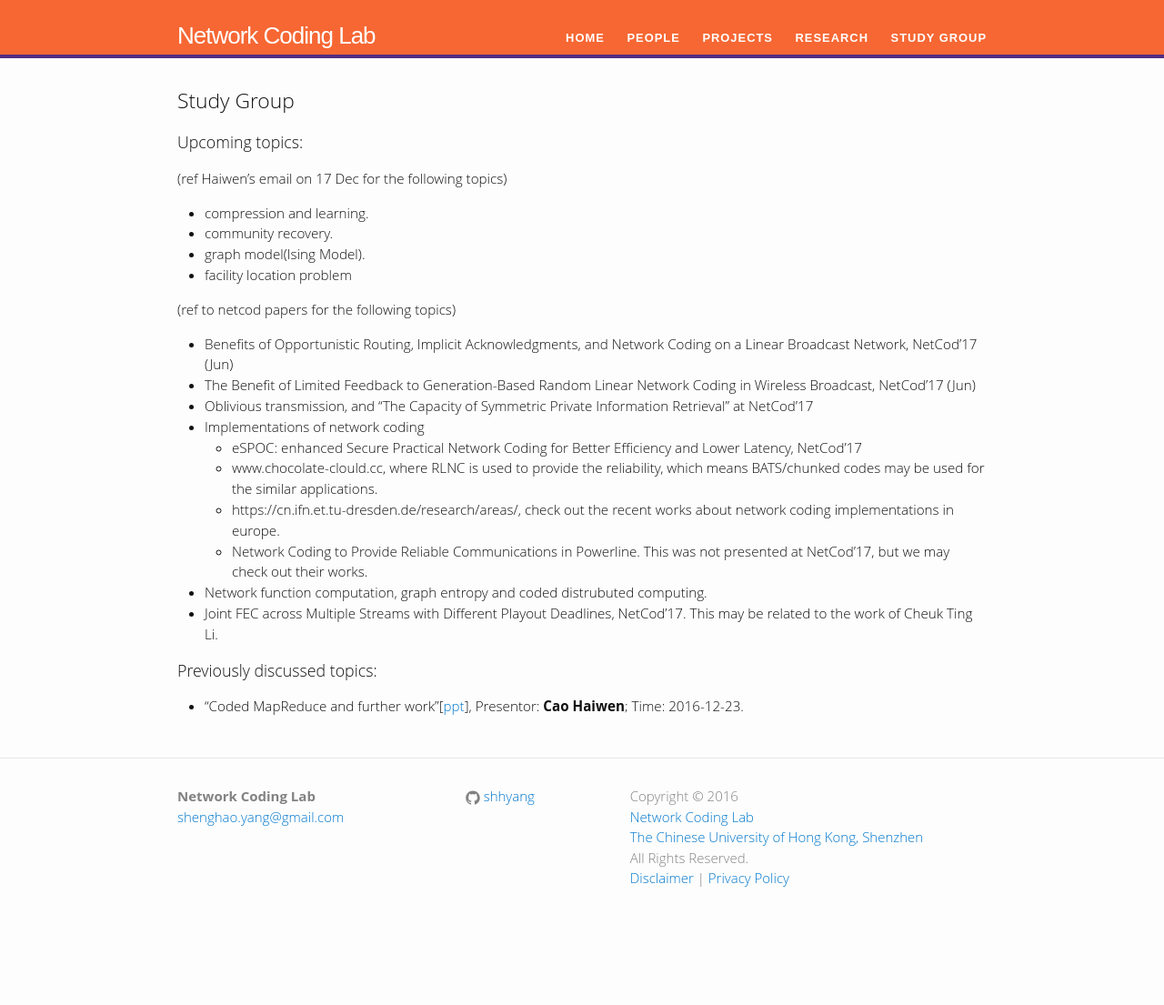
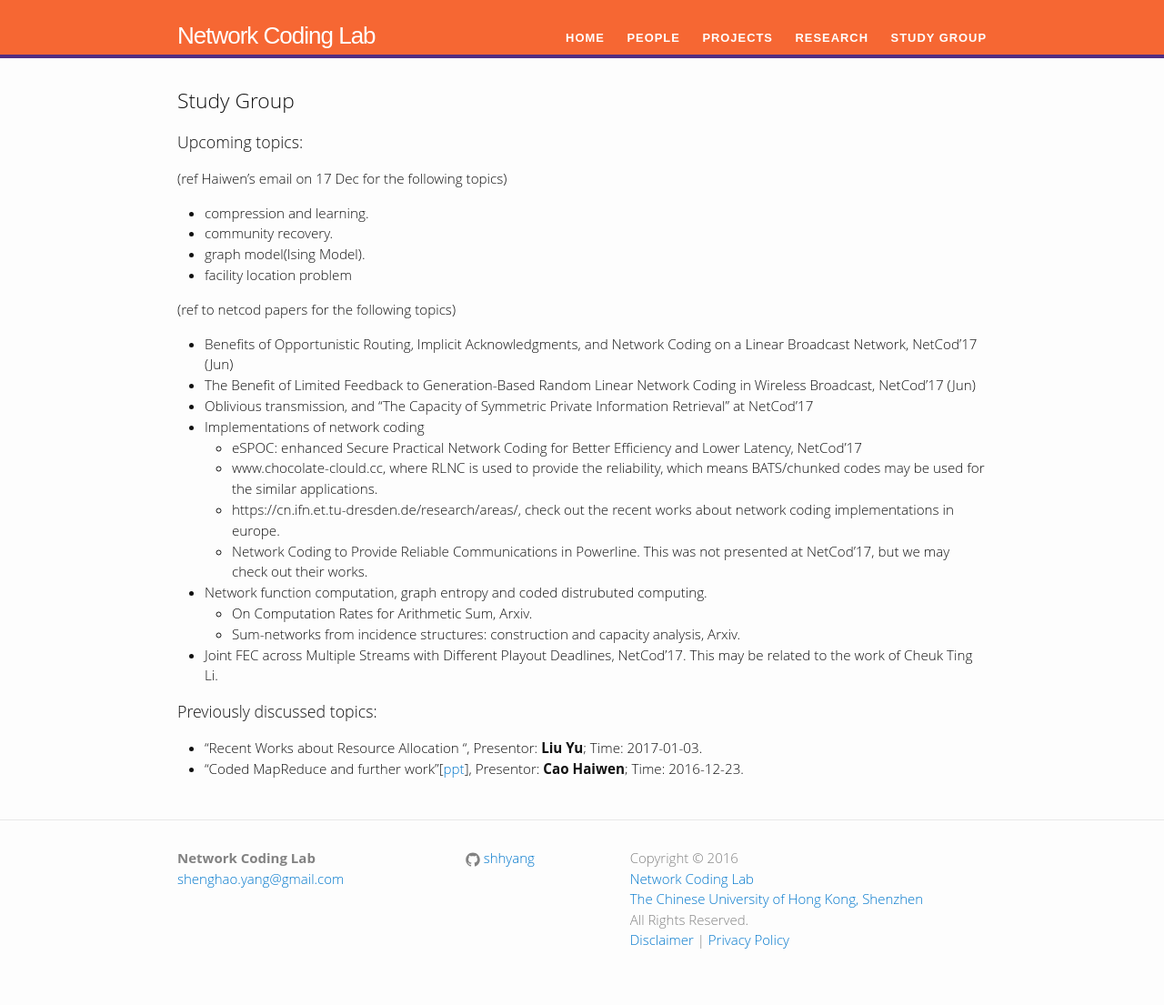
Before and after one commit to shhyang/nclab, a Jekyll site: the page built from studygroup/index.md, in a window 1280 px wide. Shown: the whole page at 91% size. Built offline with Jekyll 4.4.1, drawn with Linux system fonts in a browser that asks for light colours; some web fonts are replaced; our own code applies the rules of GitHub Pages for plain Markdown files; before the commit the page ends 1037 px from its top, so only the background shows below that.

Commit message:
modified studygroup's index.md

```diff
--- a/studygroup/index.md
+++ b/studygroup/index.md
@@ -24,8 +24,12 @@ layout: default
   - https://cn.ifn.et.tu-dresden.de/research/areas/, check out the recent works about network coding implementations in europe.
   - Network Coding to Provide Reliable Communications in Powerline. This was not presented at NetCod'17, but we may check out their works.
 - Network function computation, graph entropy and coded distrubuted computing.
+  - On Computation Rates for Arithmetic Sum, Arxiv.
+  - Sum-networks from incidence structures: construction and capacity analysis, Arxiv.
+
 - Joint FEC across Multiple Streams with Different Playout Deadlines, NetCod'17.  This may be related to the work of Cheuk Ting Li.
 
 ### Previously discussed topics:
 
+- "Recent Works about Resource Allocation ", Presentor: **Liu Yu**; Time: 2017-01-03.
 - "Coded MapReduce and further work"\[[ppt](CodedDistributedComputing.pptx)\], Presentor: **Cao Haiwen**; Time: 2016-12-23.
```
